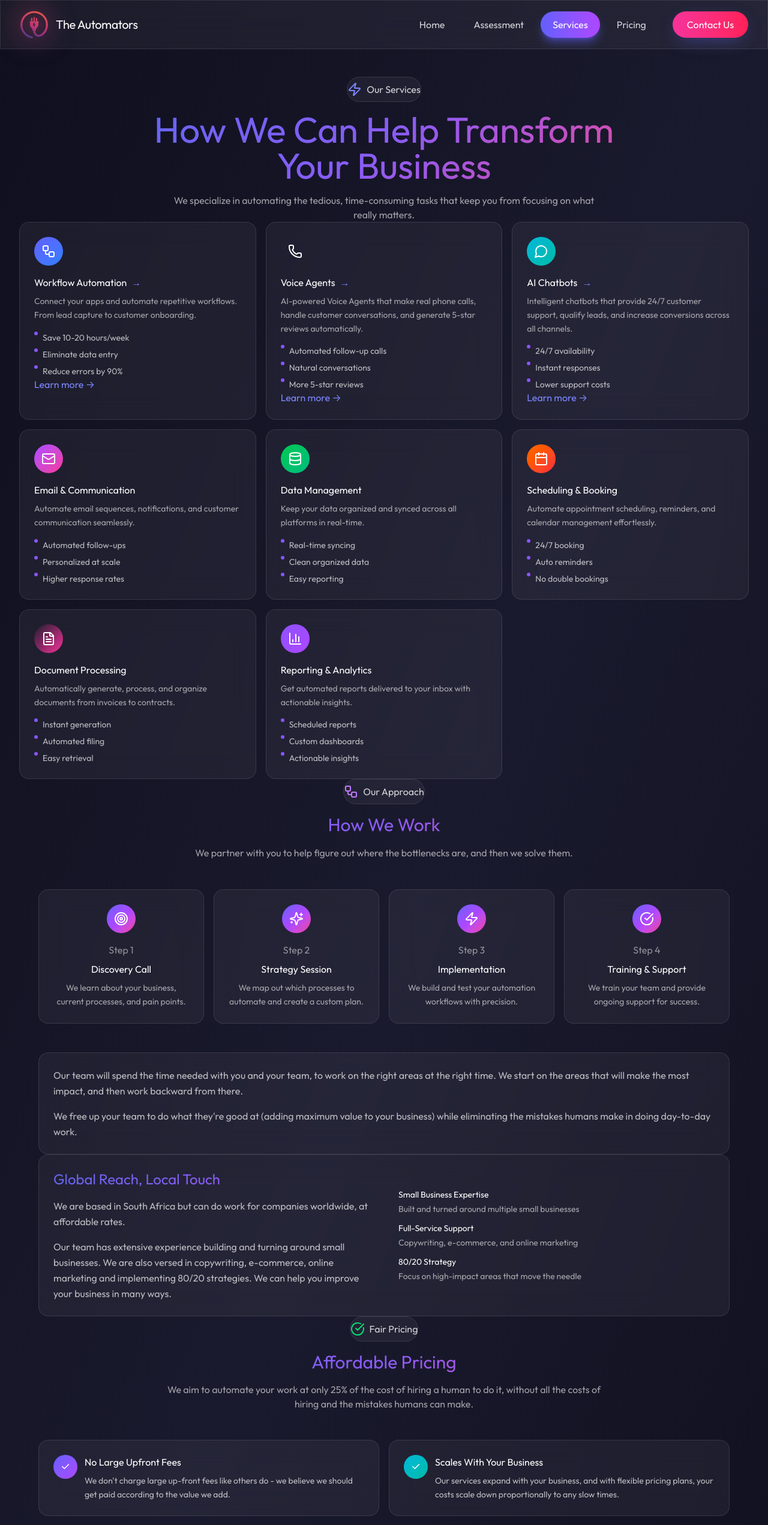
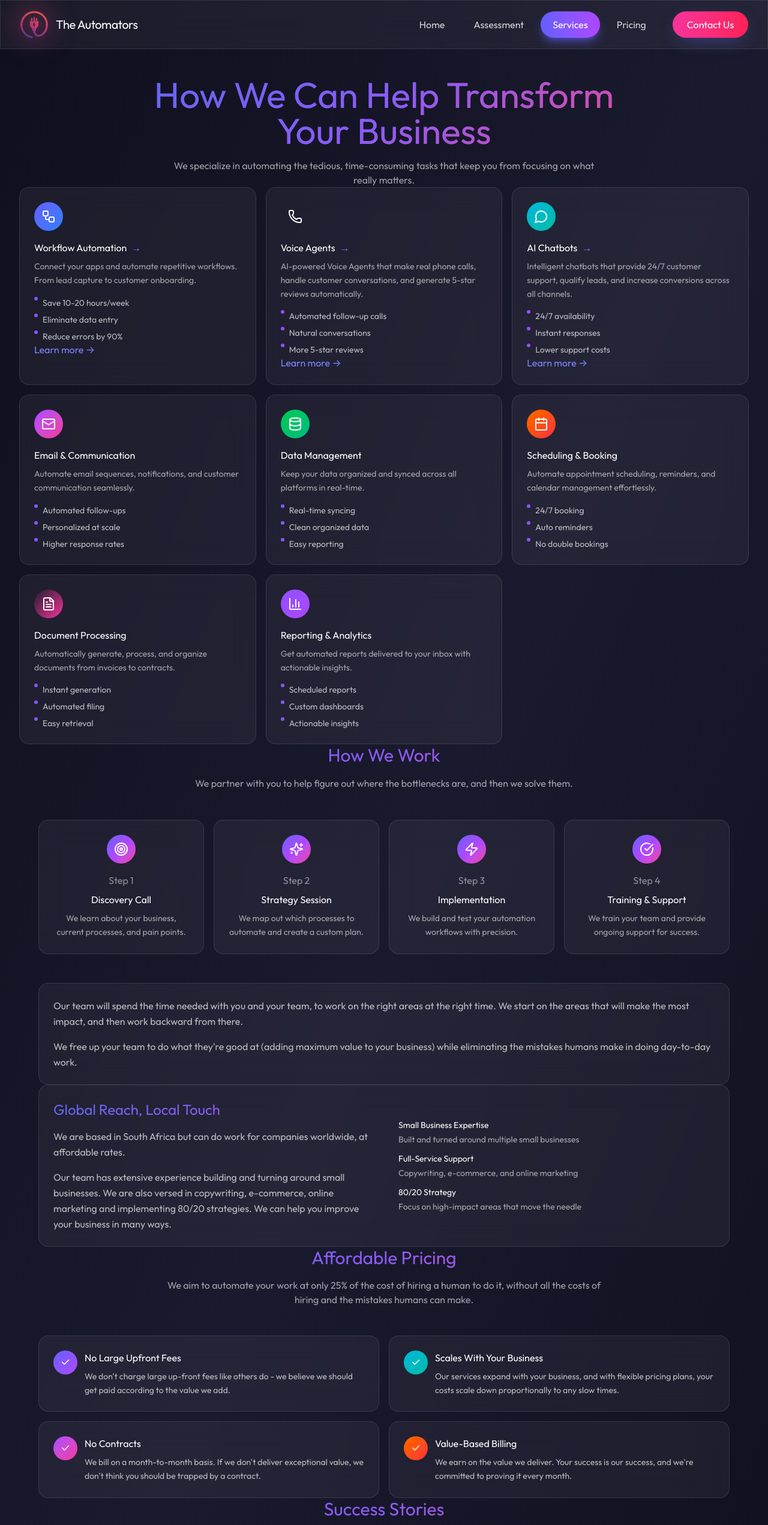
Before and after one commit to TheAutomatorsDotCo/the-automators-website, a React (Vite) app: page /services in a window 1280 px wide. Shown: the top 2543 px of the page at 60% size. Built offline with nearby package versions, Linux system fonts and the light colour scheme.

Commit message:
Remove badge tags from all pages for cleaner design

```diff
--- a/src/components/AssessmentPage.tsx
+++ b/src/components/AssessmentPage.tsx
@@ -121,10 +121,6 @@ export function AssessmentPage() {
         <div className="container mx-auto max-w-4xl relative z-10">
           {/* Header */}
           <div className="text-center mb-6 sm:mb-8 lg:mb-10">
-            <div className="inline-flex items-center space-x-2 px-3 sm:px-4 py-1.5 sm:py-2 rounded-full glass border border-white/10 mb-3 sm:mb-4">
-              <Target className="w-3 h-3 sm:w-4 sm:h-4 text-purple-400" />
-              <span className="text-xs sm:text-sm text-white/80">Interactive Assessment</span>
-            </div>
             <h1 className="text-3xl sm:text-4xl md:text-5xl lg:text-6xl gradient-text mb-3 sm:mb-4 px-4">
               Does Your Business Own You?
             </h1>
--- a/src/components/HomePage.tsx
+++ b/src/components/HomePage.tsx
@@ -64,11 +64,6 @@ export function HomePage() {
           <div className="grid lg:grid-cols-2 gap-8 sm:gap-12 lg:gap-16 items-center">
             {/* Left Content */}
             <div className="space-y-6 sm:space-y-8 order-2 lg:order-1">
-              <div className="inline-flex items-center space-x-2 px-3 sm:px-4 py-2 rounded-full glass border border-white/10">
-                <Sparkles className="w-3 h-3 sm:w-4 sm:h-4 text-yellow-400 flex-shrink-0" />
-                <span className="text-xs sm:text-sm text-white/80">Automation That Actually Works</span>
-              </div>
-
               <h1 className="text-3xl sm:text-4xl md:text-5xl lg:text-6xl xl:text-7xl gradient-text leading-tight">
                 Let's Automate The Moving Pieces
               </h1>
@@ -139,10 +134,6 @@ export function HomePage() {
       <section className="relative py-16 sm:py-24 lg:py-32 pb-24 sm:pb-32 lg:pb-48 px-4 sm:px-6 lg:px-8">
         <div className="container mx-auto relative z-10">
           <div className="text-center mb-12 sm:mb-16 lg:mb-20">
-            <div className="inline-flex items-center space-x-2 px-3 sm:px-4 py-2 rounded-full glass border border-white/10 mb-4 sm:mb-6">
-              <Cpu className="w-3 h-3 sm:w-4 sm:h-4 text-indigo-400 flex-shrink-0" />
-              <span className="text-xs sm:text-sm text-white/80">Powerful Features</span>
-            </div>
             <h2 className="text-3xl sm:text-4xl lg:text-5xl gradient-text mb-4 sm:mb-6 px-4">
               Why Automate Your Business?
             </h2>
--- a/src/components/PricingPage.tsx
+++ b/src/components/PricingPage.tsx
@@ -321,10 +321,6 @@ export function PricingPage() {
       {/* Hero Section */}
       <section className="relative pt-32 pb-20 px-4 sm:px-6 lg:px-8">
         <div className="container mx-auto text-center relative z-10">
-          <div className="inline-flex items-center space-x-2 px-4 py-2 rounded-full glass border border-white/10 mb-6">
-            <DollarSign className="w-4 h-4 text-green-400" />
-            <span className="text-sm text-white/80">Pricing Plans</span>
-          </div>
           <h1 className="text-4xl sm:text-5xl lg:text-6xl gradient-text mb-6">
             Simple, Transparent Pricing
           </h1>
--- a/src/components/ServicesPage.tsx
+++ b/src/components/ServicesPage.tsx
@@ -119,10 +119,6 @@ export function ServicesPage() {
       {/* Hero Section */}
       <section className="relative pt-32 sm:pt-40 lg:pt-48 pb-16 sm:pb-20 px-4 sm:px-6 lg:px-8">
         <div className="container mx-auto text-center relative z-10">
-          <div className="inline-flex items-center space-x-2 px-3 sm:px-4 py-2 rounded-full glass border border-white/10 mb-4 sm:mb-6">
-            <Zap className="w-3 h-3 sm:w-4 sm:h-4 text-indigo-400 flex-shrink-0" />
-            <span className="text-xs sm:text-sm text-white/80">Our Services</span>
-          </div>
           <h1 className="text-3xl sm:text-4xl md:text-5xl lg:text-6xl gradient-text mb-4 sm:mb-6 max-w-4xl mx-auto px-4">
             How We Can Help Transform Your Business
           </h1>
@@ -183,10 +179,6 @@ export function ServicesPage() {
       <section className="relative py-16 sm:py-20 lg:py-24 px-4 sm:px-6 lg:px-8">
         <div className="container mx-auto max-w-6xl relative z-10">
           <div className="text-center mb-12 sm:mb-16">
-            <div className="inline-flex items-center space-x-2 px-3 sm:px-4 py-2 rounded-full glass border border-white/10 mb-4 sm:mb-6">
-              <Workflow className="w-3 h-3 sm:w-4 sm:h-4 text-purple-400 flex-shrink-0" />
-              <span className="text-xs sm:text-sm text-white/80">Our Approach</span>
-            </div>
             <h2 className="text-3xl sm:text-4xl lg:text-5xl gradient-text mb-4 sm:mb-6 px-4">How We Work</h2>
             <p className="text-base sm:text-lg lg:text-xl text-white/60 max-w-3xl mx-auto leading-relaxed px-4">
               We partner with you to help figure out where the bottlenecks are, and then we solve them.
@@ -263,10 +255,6 @@ export function ServicesPage() {
       <section className="relative py-16 sm:py-20 lg:py-24 px-4 sm:px-6 lg:px-8">
         <div className="container mx-auto max-w-6xl relative z-10">
           <div className="text-center mb-12 sm:mb-16">
-            <div className="inline-flex items-center space-x-2 px-3 sm:px-4 py-2 rounded-full glass border border-white/10 mb-4 sm:mb-6">
-              <CheckCircle className="w-3 h-3 sm:w-4 sm:h-4 text-green-400 flex-shrink-0" />
-              <span className="text-xs sm:text-sm text-white/80">Fair Pricing</span>
-            </div>
             <h2 className="text-3xl sm:text-4xl lg:text-5xl gradient-text mb-4 sm:mb-6 px-4">Affordable Pricing</h2>
             <p className="text-base sm:text-lg lg:text-xl text-white/60 max-w-3xl mx-auto px-4">
               We aim to automate your work at only 25% of the cost of hiring a human to do it, without all the costs of hiring and the mistakes humans can make.
```
